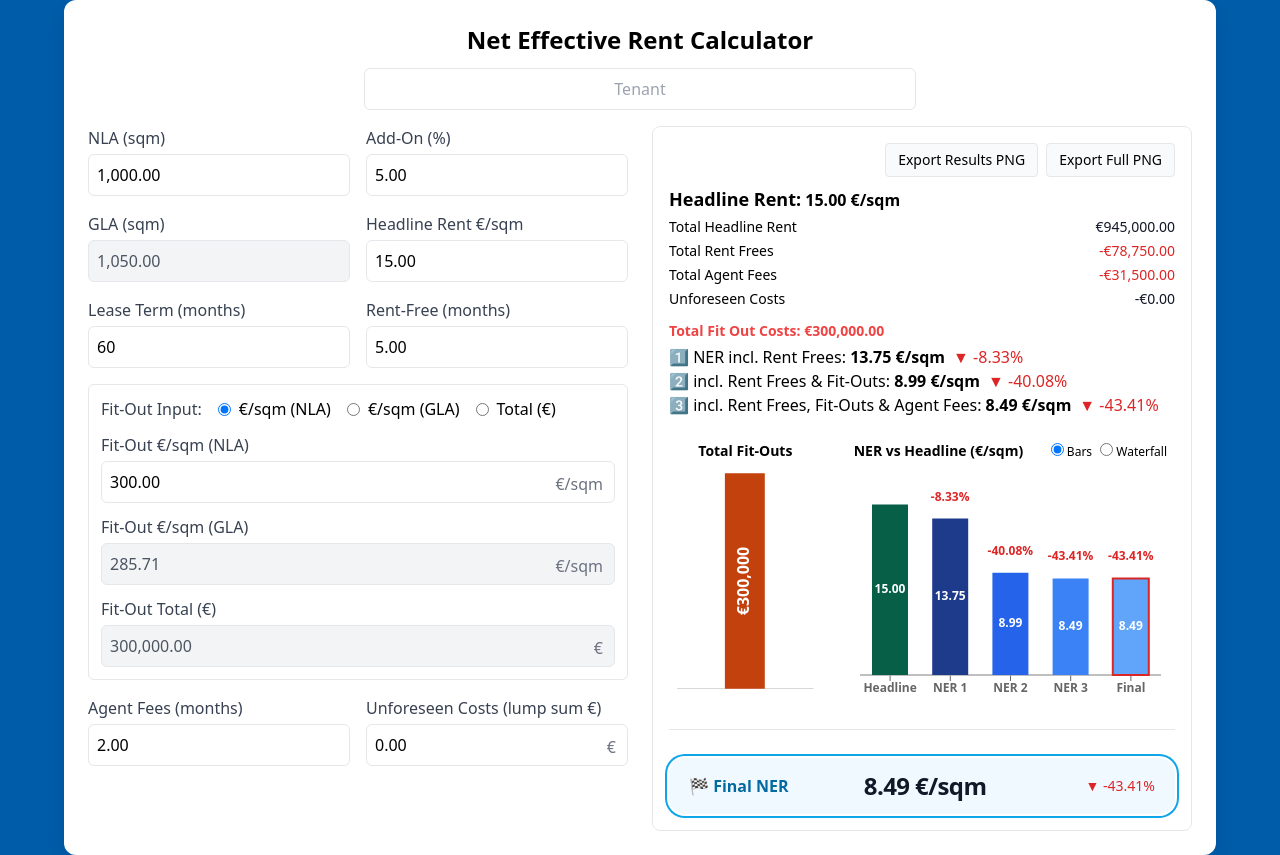
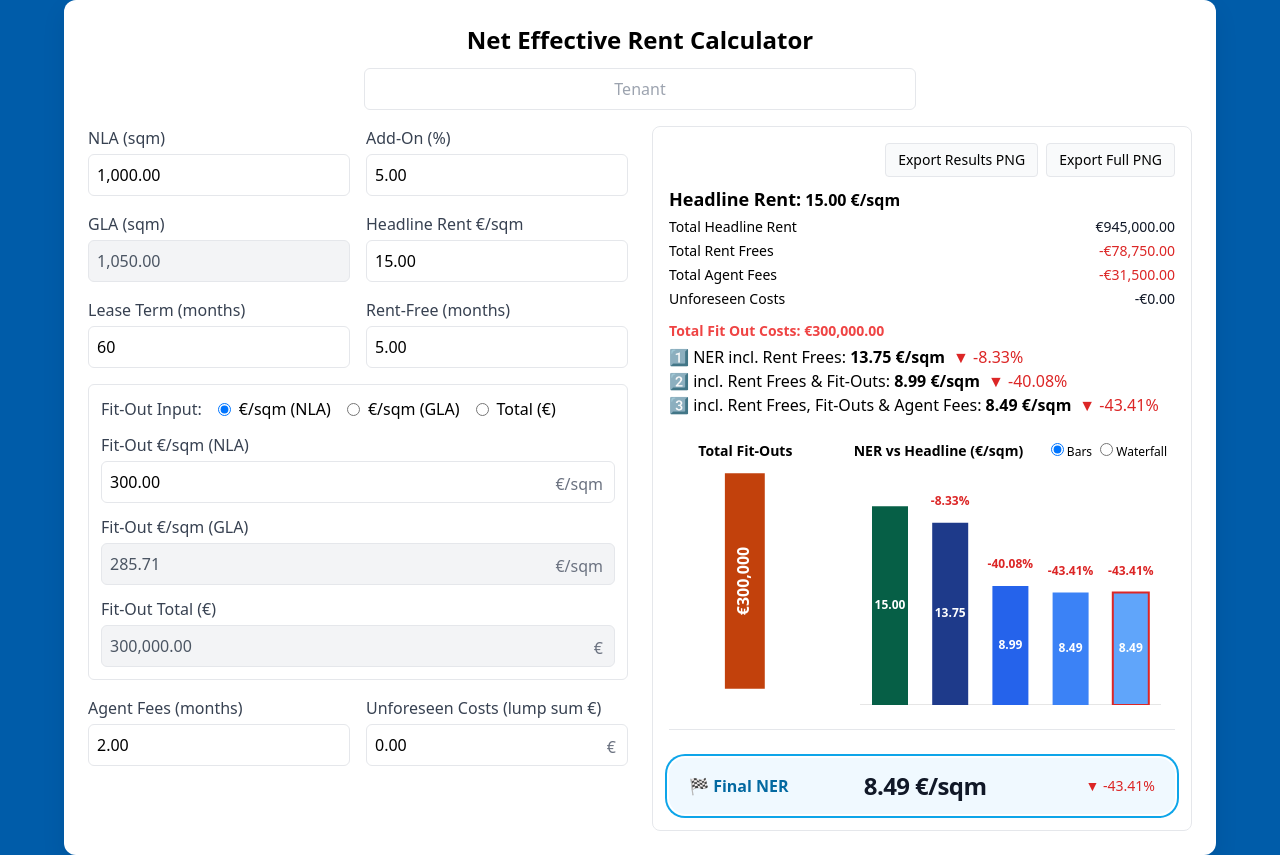
Before and after one commit to Musicandy13/Net-Effective-Rent-Calculator, a React (Vite) app: page / in a window 1280 px wide. Built offline with nearby package versions, Linux system fonts and the light colour scheme.

Commit message:
Update App.jsx

```diff
--- a/src/App.jsx
+++ b/src/App.jsx
@@ -13,9 +13,9 @@ import {
 import { toPng } from "html-to-image";
 
 /* ---- NUR DIESE 3 ZAHLEN ANPASSEN, um die Legenden zu verschieben ---- */
-const BASE_H = 20; // X-Achsenhöhe (Bars & Waterfall)
-const BASE_B = 10; // bottom margin (Bars & Waterfall)
-const FIT_EXTRA = -27; // Fit-Outs zusätzlich tiefer als Bars/Waterfall (0 = gleiche Linie)
+const BASE_H = 0; // X-Achsenhöhe (Bars & Waterfall)
+const BASE_B = 0; // bottom margin (Bars & Waterfall)
+const FIT_EXTRA = -20; // Fit-Outs zusätzlich tiefer als Bars/Waterfall (0 = gleiche Linie)
 /* --------------------------------------------------------------------- */
 
 /* Fixe Y-Position für die Top-Labels im Waterfall (Pixel ab Plot-Top) */
@@ -461,13 +461,14 @@ export default function App() {
     if (!node) return;
     try {
       setIsExporting(true);
-      await new Promise((r) => requestAnimationFrame(() => requestAnimationFrame(r)));
+      await new Promise((r) =>
+        requestAnimationFrame(() => requestAnimationFrame(r))
+      );
       const rect = node.getBoundingClientRect();
       const pad = 24;
       const w = Math.ceil(rect.width) + pad * 2;
       const h = Math.ceil(rect.height) + pad * 2;
 
-      // ===== KORRIGIERTER TEIL =====
       const dataUrl = await toPng(node, {
         cacheBust: true,
         pixelRatio: 3,
@@ -484,7 +485,6 @@ export default function App() {
           borderRadius: "0",
         },
       });
-      // ===== ENDE DER KORREKTUR =====
 
       const a = document.createElement("a");
       a.href = dataUrl;
@@ -746,7 +746,7 @@ export default function App() {
                         />
                         <YAxis hide />
                         <Tooltip formatter={(v) => FCUR0(v)} />
-                        <ReferenceLine y={0} />
+                        {/* <ReferenceLine y={0} /> <-- DIESE LINIE WURDE ENTFERNT */}
                         <Bar
                           dataKey="eur"
                           fill="#c2410c"
```
